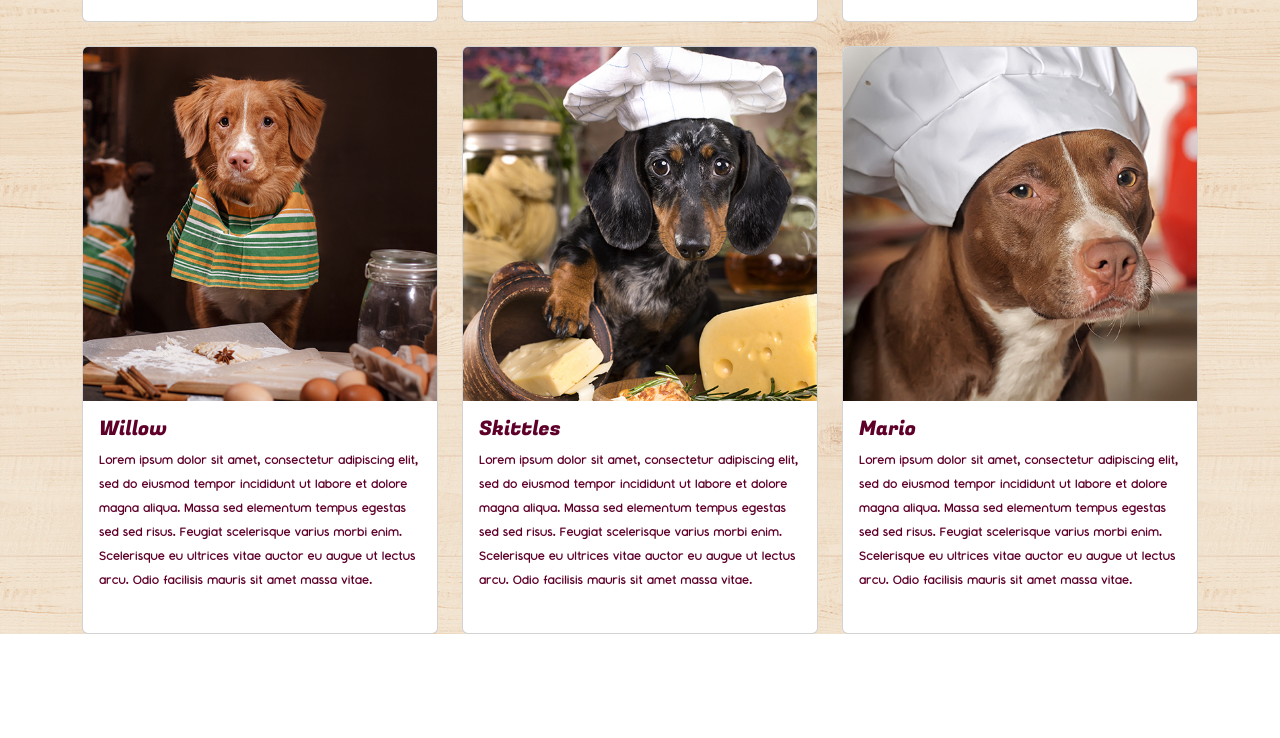
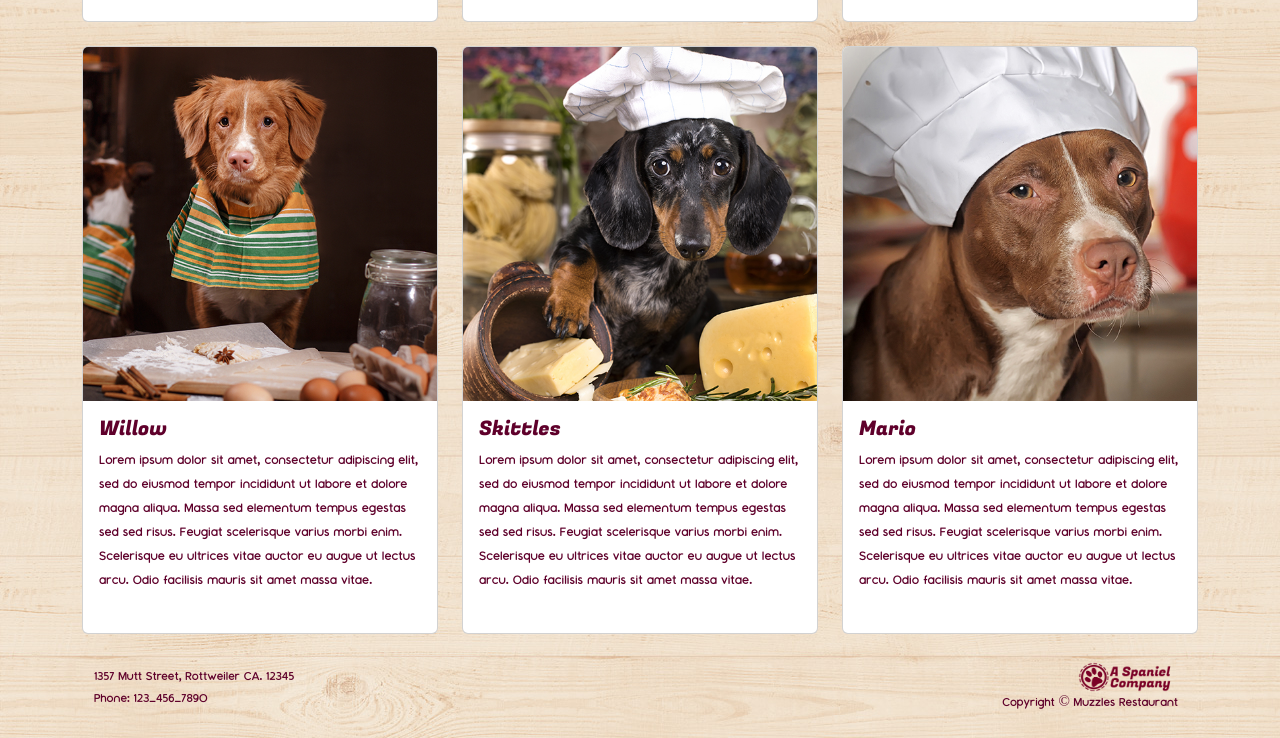
Before and after one commit to maxmendozaa/Puppy-Restaurant, a plain HTML site: page pages/about.html in a window 1280 px wide. Shown: the part 1445-2183 px from the top of the page. Before the commit the page ends 2079 px from the top, so only its background shows below. Drawn offline with nearby package versions, Linux system fonts and the light colour scheme.

Commit message:
footer for about page

```diff
--- a/pages/about.html
+++ b/pages/about.html
@@ -126,6 +126,22 @@
           </div>
     </div>
 
+    <div class="container footPad">
+      <div class="row">
+        <div class="hstack ">
+          <div>
+            <p class="footText cFont">1357 Mutt Street, Rottweiler CA. 12345 <br> Phone: 123-456-7890</p>
+          </div>
+          <div class="p-2 ms-auto">
+            <div class="lg-auto d-flex justify-content-end">
+              <img src="../assets/CompanyLogo.png" alt="" width="100" height="30"/>
+            </div>
+            <p class="footText cFont">Copyright © Muzzles Restaurant</p>
+          </div>
+        </div>
+      </div>
+    </div>
+
 
 
 
--- a/style/styles.css
+++ b/style/styles.css
@@ -178,3 +178,11 @@ h4 {
 .color {
     color: #5F002B;
 }
+
+.footText {
+    font-size: 15px;
+}
+
+.footPad {
+    padding-top: 20px;
+}
```
